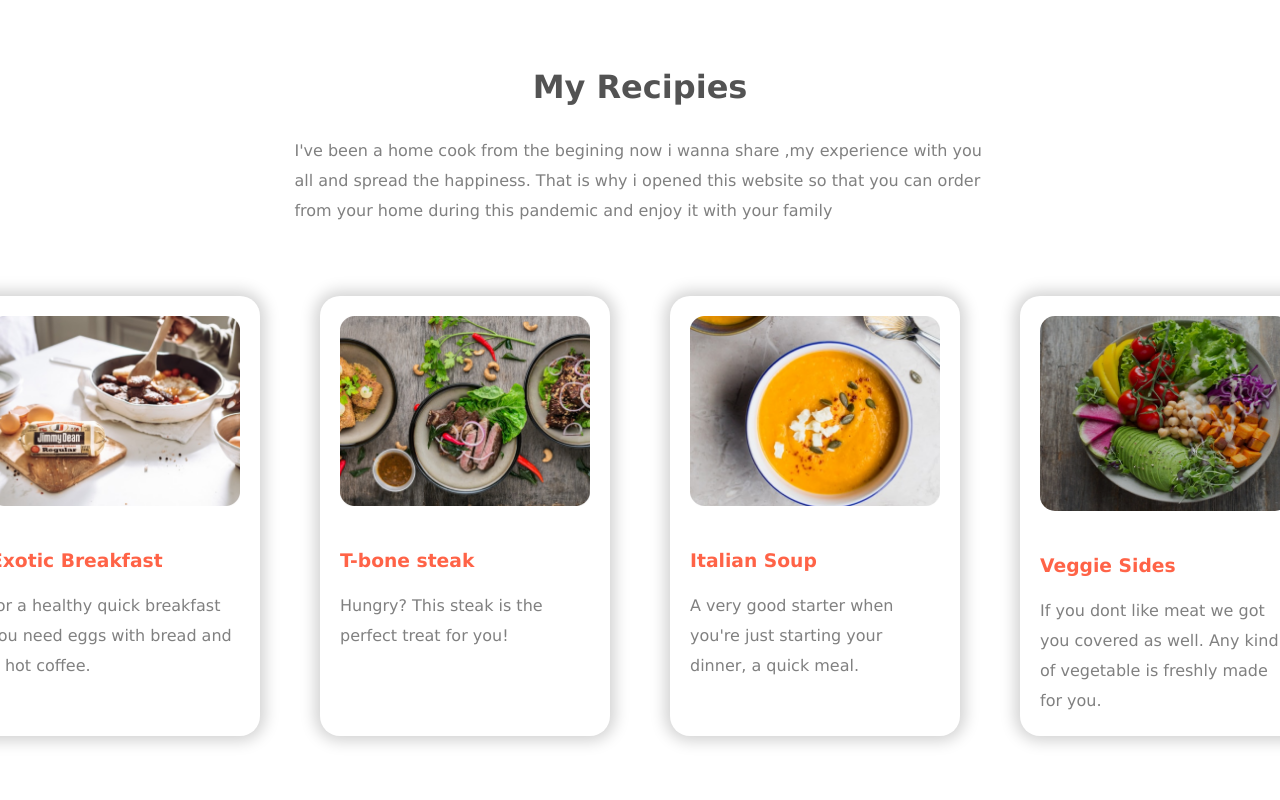
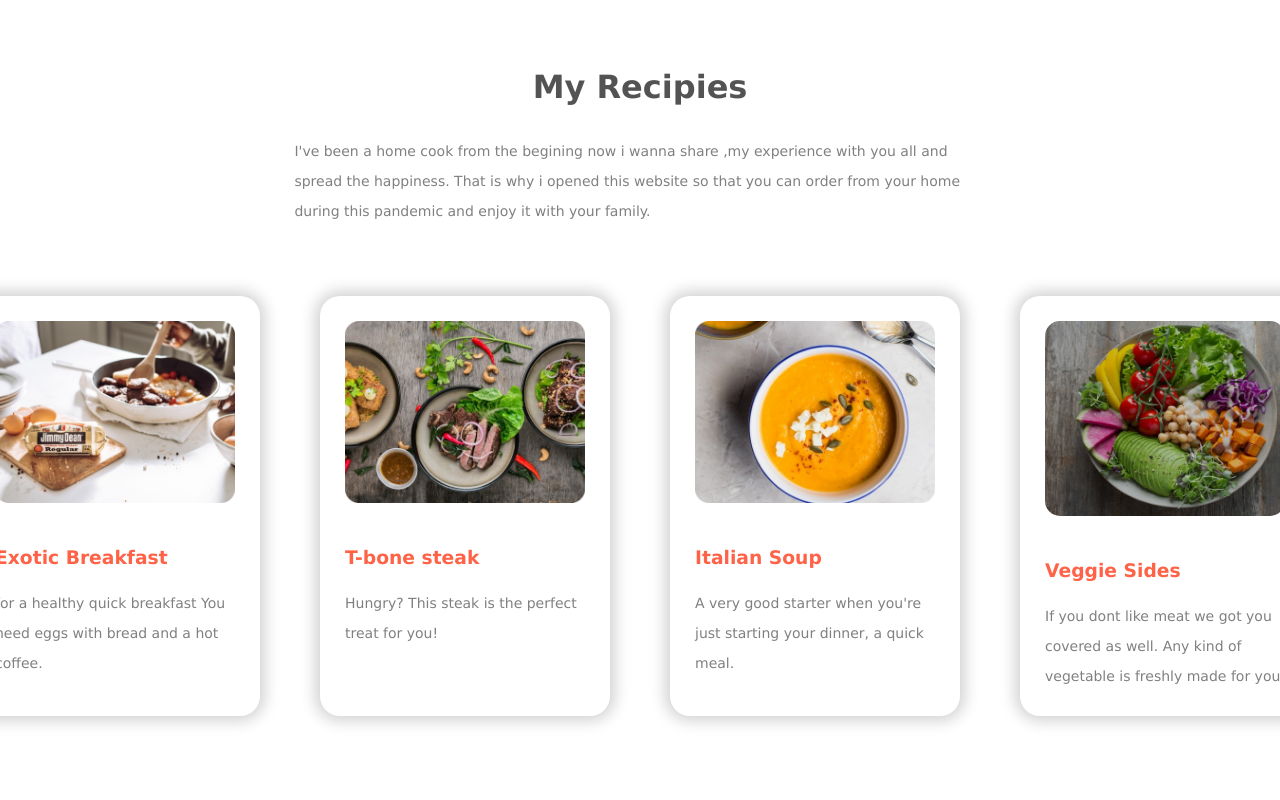
Before and after one commit to ReshadSadik/food-network-a1-, a plain HTML site: page index.html in a window 1280 px wide. Shown: the part 1300-2100 px from the top of the page. Drawn offline with Linux system fonts and the light colour scheme.

```diff
--- a/index.html
+++ b/index.html
@@ -55,7 +55,7 @@
             <h1>my recipies</h1>
             <p> I've been a home cook from the begining now i wanna share ,my experience with you all and spread the
                 happiness. That is why i opened this website so that you can order from your home during this pandemic
-                and enjoy it with your family</p>
+                and enjoy it with your family.</p>
         </div>
         <div class="recipie-items">
             <div class="single-recipie">
@@ -88,14 +88,14 @@
                 </div>
             </div>
         </div>
-        <div class="menu">
+        <!-- <div class="menu">
 
 
             <div class="order-box">
                 <h2>Place your order</h2>
                 <button class="btn btn1"><a target="blank" href="https://www.foodpanda.com.bd/">Click Here</a></button>
             </div>
-        </div>
+        </div> -->
     </div>
     <footer>
         <h2><span>food</span> network</h2>
--- a/style.css
+++ b/style.css
@@ -244,8 +244,8 @@
 
 }
 .recipie-items .single-recipie .single-recipie-inner{
-    padding: 20px;
-    width: 290px
+    padding: 25px;
+    width: 290px;
 }
 .single-recipie img{
     margin-bottom: 20px;
@@ -265,7 +265,7 @@
 }
 .recipies p{
     line-height: 30px;
-
+    font-size: 14px;
     color: gray;
 }
 .menu{
```
